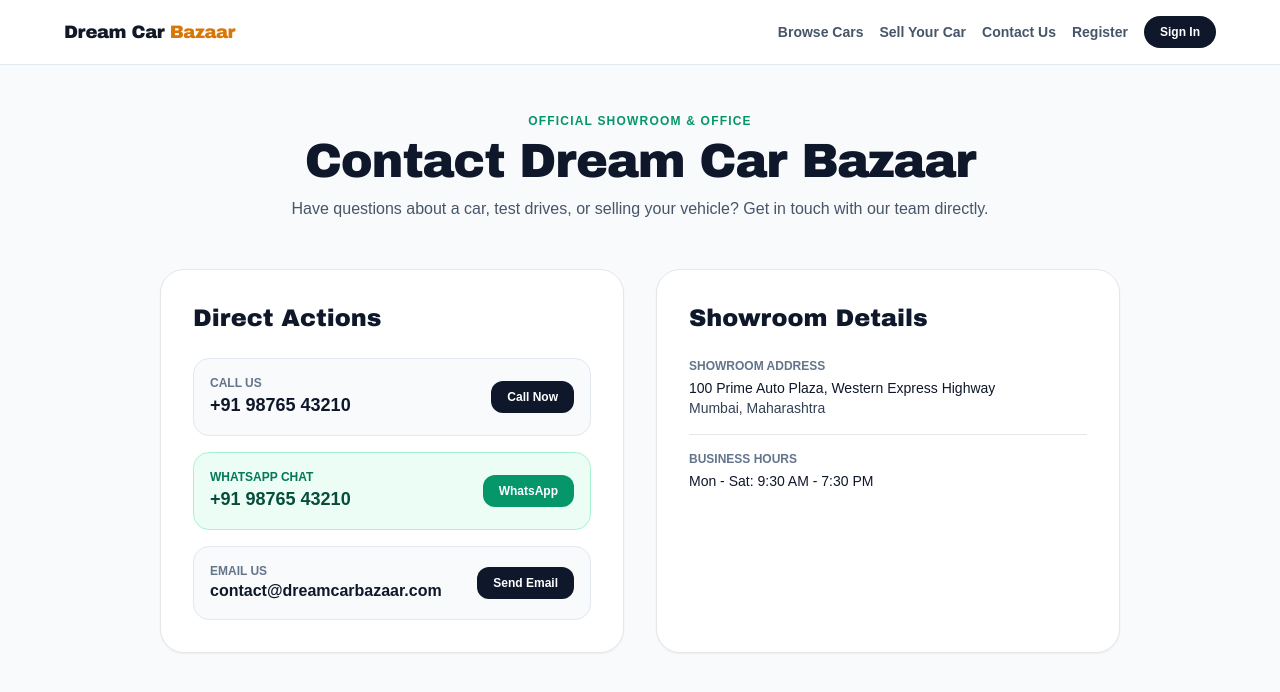
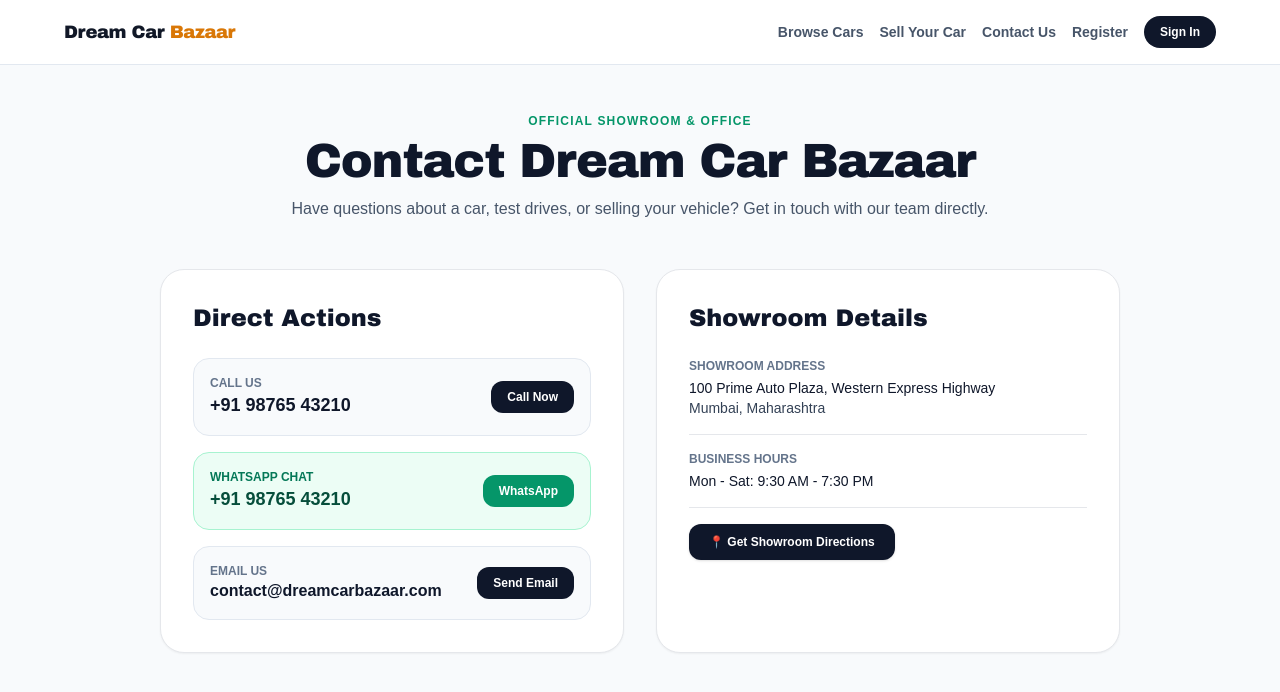
Before and after one commit to thxkurmanish-code/USED_CARS, a Next.js app in the folder frontend/: page /contact in a window 1280 px wide. Shown: the top 692 px of the page. Built offline with nearby package versions, Linux system fonts and the light colour scheme; no server answers.

Commit message:
Make Get Showroom Directions open Google Maps with automatic showroom address search fallback

```diff
--- a/frontend/app/contact/page.tsx
+++ b/frontend/app/contact/page.tsx
@@ -119,10 +119,15 @@ export default function ContactPage() {
                   <p className="mt-1 font-medium text-slate-900">{contact?.business_hours}</p>
                 </div>
 
-                {contact?.google_maps_link && (
                 <div className="border-t pt-4">
                   <a
-                      href={contact.google_maps_link}
+                    href={
+                      contact?.google_maps_link && contact.google_maps_link.trim()
+                        ? contact.google_maps_link
+                        : `https://www.google.com/maps/search/?api=1&query=${encodeURIComponent(
+                            `${contact?.address ?? ""}, ${contact?.city ?? ""}, ${contact?.state ?? ""}`
+                          )}`
+                    }
                     target="_blank"
                     rel="noopener noreferrer"
                     className="inline-flex items-center gap-2 rounded-xl bg-slate-900 px-5 py-2.5 text-xs font-bold text-white shadow hover:bg-slate-800"
@@ -130,7 +135,7 @@ export default function ContactPage() {
                     📍 Get Showroom Directions
                   </a>
                 </div>
-                )}
+
               </div>
             </div>
           </div>
```
Lines whose indentation alone changed are shown as unchanged.
